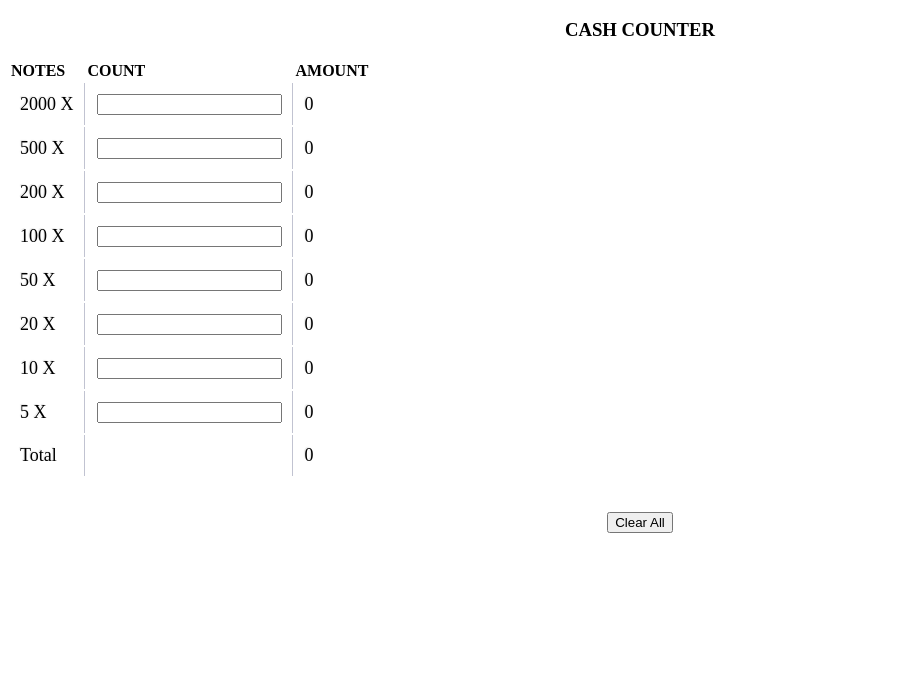
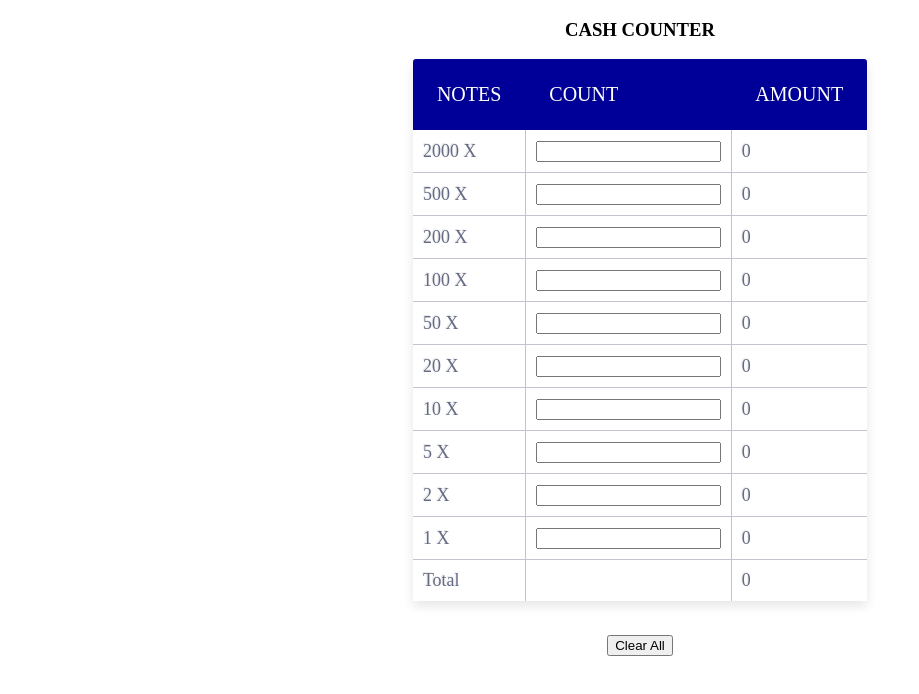
Before and after one commit to prashant3825/denomination, a plain HTML site: page index.html in a window 1280 px wide. Shown: the whole page, without its empty margins (0-919 px from the left). Drawn offline with nearby package versions, Linux system fonts and the light colour scheme.

Commit message:
Update index.html

```diff
--- a/index.html
+++ b/index.html
@@ -2,8 +2,8 @@
 <html>
 <script src="https://ajax.googleapis.com/ajax/libs/jquery/3.2.1/jquery.min.js"></script>
 <head>
-    <meta charset="UTF-8">
-    <meta content="width=device-width, initial-scale=1, maximum-scale=1, user-scalable=no" name="viewport">
+   <meta charset="utf-8">
+    <meta name="viewport" content="width=device-width, initial-scale=1, shrink-to-fit=no">
     <title>Denomination</title>
     <!-- Favicon-->
     <script>
@@ -37,7 +37,75 @@
         /*** Table Styles **/
 
 
+        .table-fill {
+            background: white;
+            border-collapse: collapse;
+			height: 10%;
+            margin: auto;
+            padding: 5px;
+            box-shadow: 0 5px 10px rgba(0, 0, 0, 0.1);
+            animation: float 5s infinite;
+        }
 
+        th {
+            color: #ffff;
+            background: #000099;
+            border-right: 0px solid #343a45;
+            font-size: 20px;
+            font-weight: 50;
+            padding: 24px;
+            text-align: center;
+            text-shadow: 0 1px 1px rgba(0, 0, 0, 0.1);
+            vertical-align: middle;
+        }
+
+        th:first-child {
+            border-top-left-radius: 3px;
+        }
+
+        th:last-child {
+            border-top-right-radius: 3px;
+            border-right: none;
+        }
+
+        tr {
+            border-top: 1px solid #C1C3D1;
+            border-bottom-: 1px solid #C1C3D1;
+            color: #666B85;
+            font-size: 16px;
+            font-weight: normal;
+            text-shadow: 0 1px 1px rgba(256, 256, 256, 0.1);
+        }
+
+        tr:hover td {
+            background: #4E5066;
+            color: #00b3b3;
+            border-top: 1px solid #22262e;
+        }
+
+        tr:first-child {
+            border-top: none;
+        }
+
+        tr:last-child {
+            border-bottom: none;
+        }
+
+        tr:nth-child(odd) td {
+            background: #ffffff;
+        }
+
+        tr:nth-child(odd):hover td {
+            background: #4E5066;
+        }
+
+        tr:last-child td:first-child {
+            border-bottom-left-radius: 3px;
+        }
+
+        tr:last-child td:last-child {
+            border-bottom-right-radius: 3px;
+        }
 
         td {
             background: #FFFFFF;
@@ -77,6 +145,7 @@
         td.text-right {
             text-align: right;
         }
+
 
     </style>
 </head>
@@ -134,8 +203,17 @@
                     <td><input type="text" class="noteCount" id="x5" name="INR5"></td>
                     <td class="grand" id="t5">0</td>
                 </tr>
-
-
+                <tr>
+                    <td class="text-left">2 X</td>
+                    <td><input type="text" class="noteCount" id="x2" name="INR2"></td>
+                    <td class="grand" id="t2">0</td>
+                </tr>
+                <tr>
+                    <td class="text-left">1 X</td>
+                    <td><input type="text" class="noteCount" id="x1" name="INR1"></td>
+                    <td class="grand" id="t1">0</td>
+                </tr>
+                <tr>
                     <td class="text-left">Total</td>
                     <td class="text-left"></td>
                     <td class="text-left" contenteditable="false" id="grandTotal" name="tatal">0</td>
```
